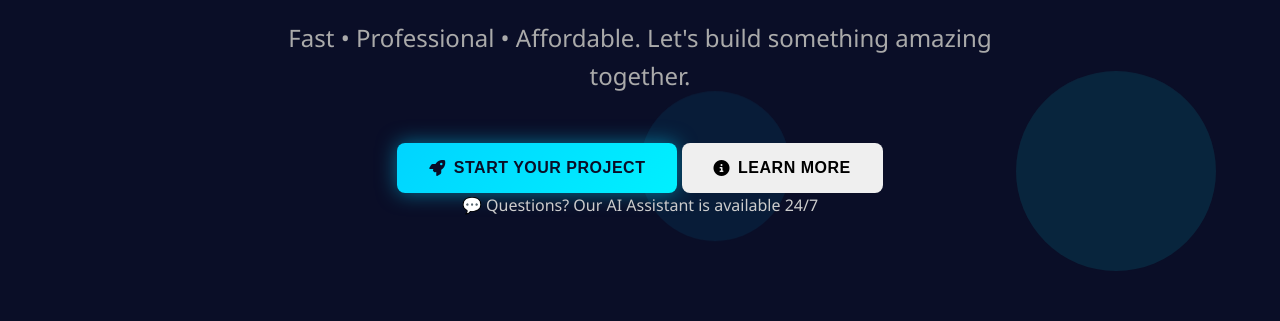
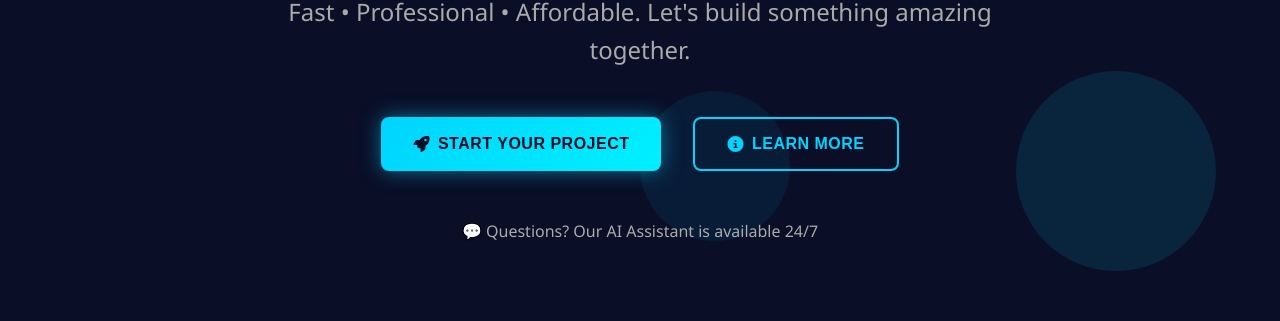
Before and after one commit to Jaiden0811/Jaidens-Web-Designs, a website: page public/index.html in a window 1280 px wide. Shown: the part 479-800 px from the top of the page. Drawn offline with Linux system fonts and the light colour scheme.

Commit message:
Add btn-outline style and hero section improvements

```diff
--- a/public/css/theme.css
+++ b/public/css/theme.css
@@ -206,6 +206,37 @@ p {
     box-shadow: var(--shadow-lg);
 }
 
+.btn-outline {
+    background: transparent;
+    color: var(--electric-blue);
+    border: 2px solid var(--electric-blue);
+}
+
+.btn-outline:hover {
+    background: var(--electric-blue);
+    color: var(--obsidian-black);
+    transform: translateY(-2px);
+    box-shadow: var(--shadow-lg);
+}
+
+/* ============================================
+   HERO SECTION ENHANCEMENTS
+   ============================================ */
+
+.hero-buttons {
+    display: flex;
+    gap: var(--spacing-lg);
+    justify-content: center;
+    flex-wrap: wrap;
+    margin-bottom: var(--spacing-xl);
+}
+
+.hero-cta {
+    font-size: 1rem;
+    color: #aaa;
+    margin-top: var(--spacing-lg);
+}
+
 /* ============================================
    FORMS
    ============================================ */
```
